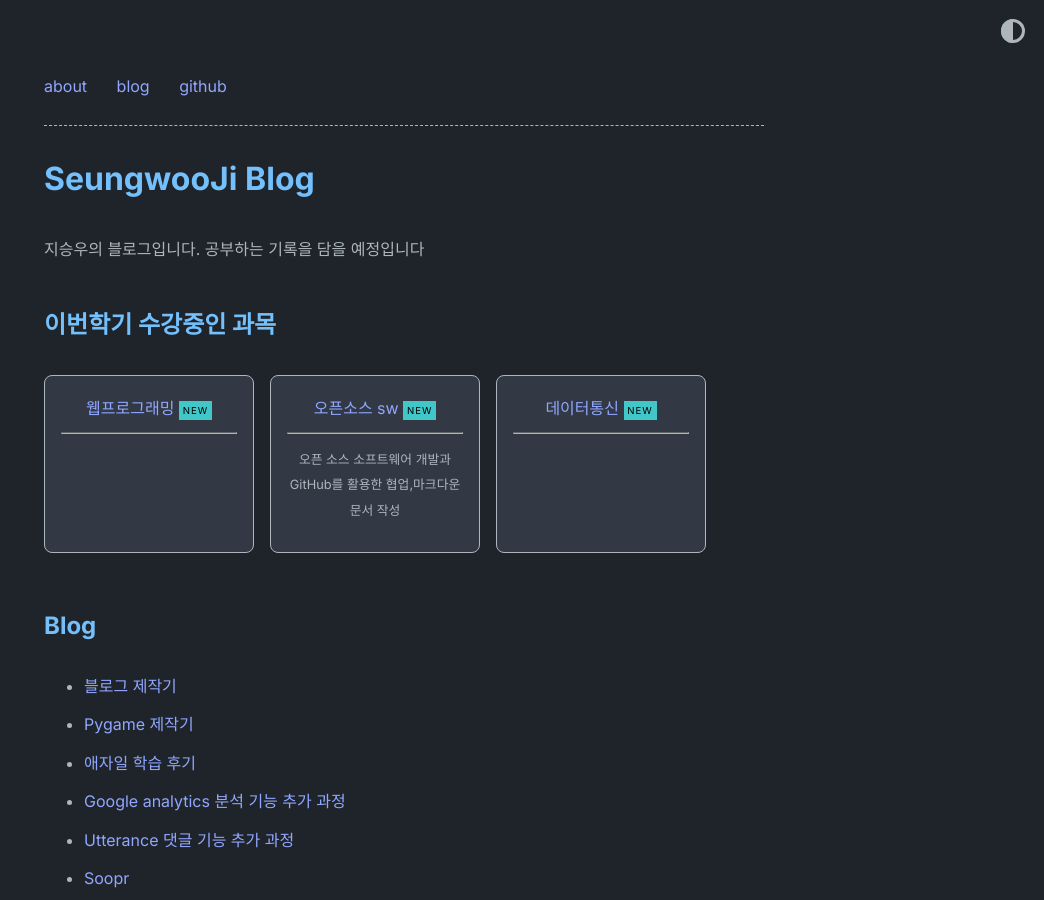
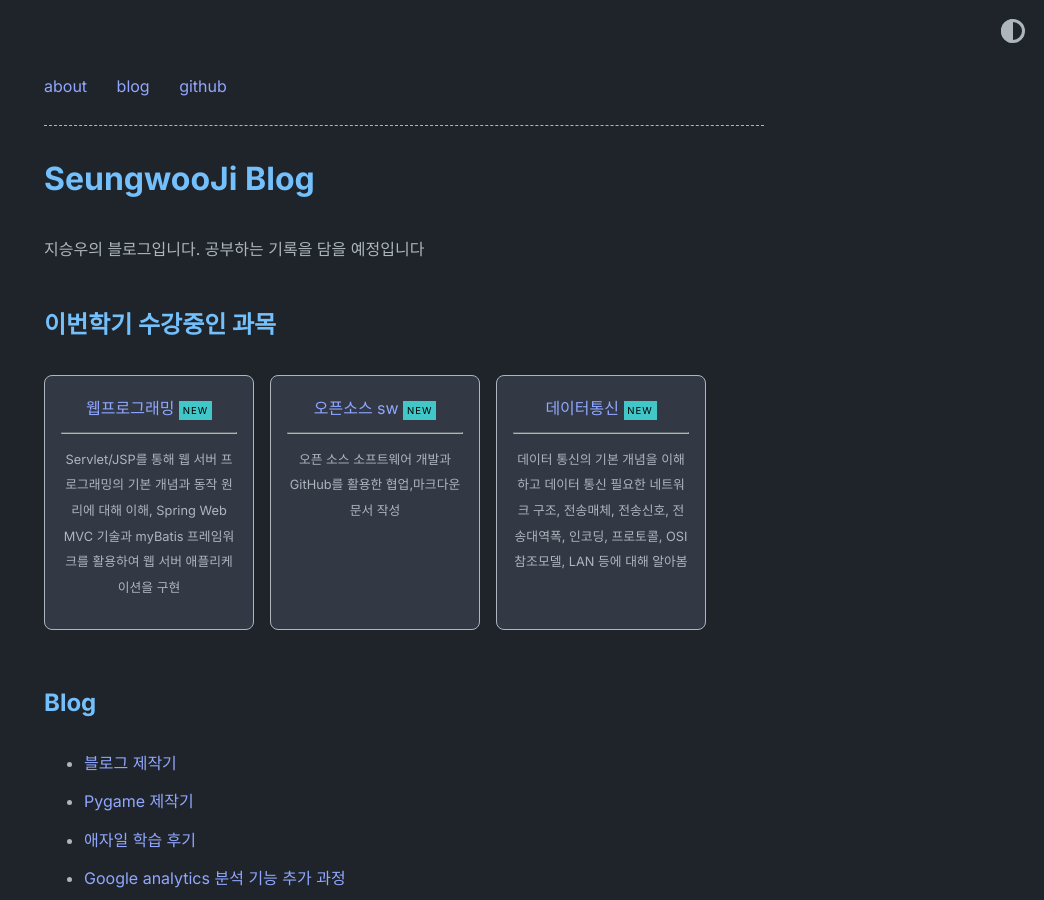
Before and after one commit to SeungwooJi/SeungwooJi.github.io, a Jekyll site: the page built from index.md, in a window 1280 px wide and 900 px high. Shown: the whole window, without its empty margins (236-1280 px from the left). Built offline with Jekyll 4.4.1, drawn with Linux system fonts in a browser that asks for light colours.

Commit message:
home.yml 수정

```diff
--- a/_data/home.yml
+++ b/_data/home.yml
@@ -10,7 +10,7 @@ navbar_entries:
 
 project_entries:
   - title: 웹프로그래밍
-    desc:
+    desc: Servlet/JSP를 통해 웹 서버 프로그래밍의 기본 개념과 동작 원리에 대해 이해, Spring Web MVC 기술과 myBatis 프레임워크를 활용하여 웹 서버 애플리케이션을 구현
     highlight: NEW
 
 
@@ -20,7 +20,7 @@ project_entries:
 
 
   - title: 데이터통신
-    desc:
+    desc: 데이터 통신의 기본 개념을 이해하고 데이터 통신 필요한 네트워크 구조, 전송매체, 전송신호, 전송대역폭, 인코딩, 프로토콜, OSI 참조모델, LAN 등에 대해 알아봄
     highlight: NEW
 
 
```
Also changed, not shown: _posts/2023-12-05-블로그 제작기.md (renamed from _posts/2023-12-06-블로그 제작기.md).
